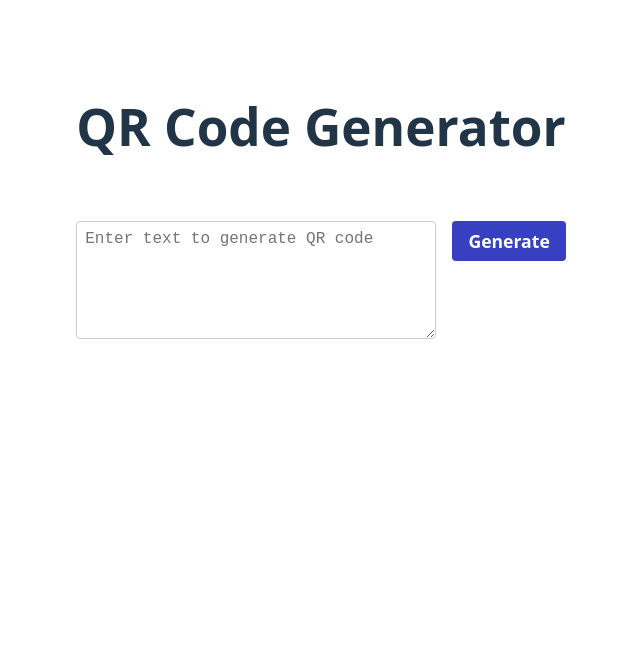
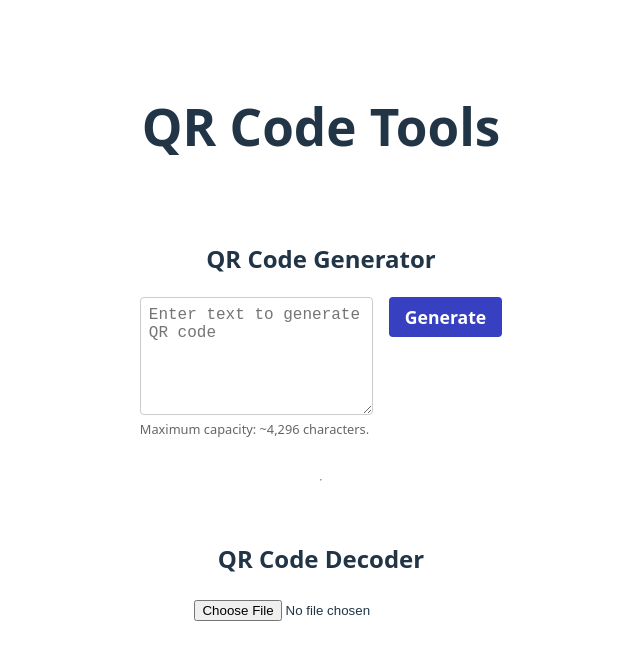
Before and after one commit to ta14-u/utility-tools, a React (Vite) app: page /utility-tools/qr-code-generator in a window 1280 px wide. Shown: the top 660 px of the page, without its empty margins (319-959 px from the left). Built offline with nearby package versions, Linux system fonts and the light colour scheme; the HTML template or start-up script is replaced by a standard one.

Commit message:
QR コード画像生成機能、デコード機能追加 (#25)

```diff
--- a/package.json
+++ b/package.json
@@ -12,10 +12,11 @@
     "preview": "vite preview"
   },
   "dependencies": {
+    "jsqr": "^1.4.0",
+    "qrcode.react": "3.2.0",
     "react": "^19.0.0",
     "react-dom": "^19.0.0",
-    "react-router-dom": "6.30.0",
-    "qrcode.react": "3.2.0"
+    "react-router-dom": "6.30.0"
   },
   "devDependencies": {
     "@biomejs/biome": "^2.3.2",
--- a/src/App.css
+++ b/src/App.css
@@ -76,13 +76,27 @@
   padding: 2rem;
 }
 
+.input-section {
+  display: flex;
+  flex-direction: column;
+  align-items: center;
+  width: 100%;
+  max-width: 500px;
+  margin: 2rem 0;
+}
+
 .input-container {
   display: flex;
   align-items: flex-start;
   gap: 1rem;
-  margin: 2rem 0;
   width: 100%;
-  max-width: 500px;
+}
+
+.message-container {
+  width: 100%;
+  text-align: left;
+  margin-top: 5px;
+  font-size: 0.8em;
 }
 
 .input-container textarea {
@@ -128,3 +142,22 @@
   border-radius: 8px;
   box-shadow: 0 4px 6px rgba(0, 0, 0, 0.1);
 }
+
+.decoder-container {
+  width: 100%;
+  max-width: 500px;
+  margin: 2rem 0;
+}
+
+.decoded-text-box {
+  flex: 1;
+  padding: 0.5rem; /* textarea と統一 */
+  border-radius: 4px; /* textarea と統一 */
+  min-height: 100px; /* textarea と統一 */
+  white-space: pre-wrap;
+  word-break: break-all;
+  text-align: left;
+  font-family: inherit;
+  font-size: 1rem; /* textarea と統一 */
+  box-sizing: border-box;
+}
--- a/src/pages/QRCodeGenerator.tsx
+++ b/src/pages/QRCodeGenerator.tsx
@@ -1,17 +1,94 @@
-import { QRCodeSVG } from "qrcode.react";
+import jsQR from "jsqr";
+import { QRCodeCanvas } from "qrcode.react";
 import { useState } from "react";
 
 const QRCodeGenerator = () => {
   const [text, setText] = useState("");
   const [qrCodeText, setQrCodeText] = useState("");
+  const [decodedText, setDecodedText] = useState("");
+  const [generateError, setGenerateError] = useState("");
+
+  const [copyStatus, setCopyStatus] = useState("");
 
   const handleGenerateQRCode = () => {
+    if (text.length > 4296) {
+      setGenerateError(
+        "Text is too long for a QR code (maximum 4,296 characters).",
+      );
+      setQrCodeText("");
+    } else {
+      setGenerateError("");
       setQrCodeText(text);
+    }
+  };
+
+  const downloadPNG = () => {
+    const canvas = document.querySelector("canvas");
+    if (canvas) {
+      const url = canvas.toDataURL("image/png");
+      const link = document.createElement("a");
+      link.href = url;
+      link.download = "qrcode.png";
+      document.body.appendChild(link);
+      link.click();
+      document.body.removeChild(link);
+    }
+  };
+
+  const handleImageUpload = (e: React.ChangeEvent<HTMLInputElement>) => {
+    const file = e.target.files?.[0];
+    if (file) {
+      const reader = new FileReader();
+      reader.onload = (event) => {
+        const img = new Image();
+        img.onload = () => {
+          const canvas = document.createElement("canvas");
+          const context = canvas.getContext("2d");
+          if (context) {
+            canvas.width = img.width;
+            canvas.height = img.height;
+            context.drawImage(img, 0, 0, img.width, img.height);
+            const imageData = context.getImageData(
+              0,
+              0,
+              canvas.width,
+              canvas.height,
+            );
+            const code = jsQR(
+              imageData.data,
+              imageData.width,
+              imageData.height,
+            );
+            if (code) {
+              setDecodedText(code.data);
+            } else {
+              setDecodedText(
+                "Could not decode QR code. Please ensure the image is clear and the QR code is not too small or distorted. Note: QR codes have a maximum capacity (approx. 4,296 alphanumeric characters).",
+              );
+            }
+          }
+        };
+        img.src = event.target?.result as string;
+      };
+      reader.readAsDataURL(file);
+    }
+  };
+
+  const handleCopy = async () => {
+    try {
+      await navigator.clipboard.writeText(decodedText);
+      setCopyStatus("Copied!");
+      setTimeout(() => setCopyStatus(""), 2000);
+    } catch {
+      setCopyStatus("Failed to copy");
+    }
   };
 
   return (
     <div className="qr-code-generator">
-      <h1>QR Code Generator</h1>
+      <h1>QR Code Tools</h1>
+      <div className="input-section">
+        <h2>QR Code Generator</h2>
         <div className="input-container">
           <textarea
             value={text}
@@ -22,11 +99,92 @@ const QRCodeGenerator = () => {
             Generate
           </button>
         </div>
+        <div className="message-container">
+          {generateError ? (
+            <div className="error-message" style={{ color: "#cf1322" }}>
+              {generateError}
+            </div>
+          ) : (
+            <div className="capacity-hint" style={{ color: "#666" }}>
+              Maximum capacity: ~4,296 characters.
+            </div>
+          )}
+        </div>
+      </div>
+
       {qrCodeText && (
         <div className="qr-code-container">
-          <QRCodeSVG value={qrCodeText} size={256} />
+          <QRCodeCanvas value={qrCodeText} size={256} includeMargin={true} />
+          <div className="action-container">
+            <button type="button" onClick={downloadPNG}>
+              Download PNG
+            </button>
+          </div>
         </div>
       )}
+
+      <hr />
+
+      <div className="decoder-container">
+        <h2>QR Code Decoder</h2>
+        <input type="file" accept="image/*" onChange={handleImageUpload} />
+        {decodedText && (
+          <div className="decoded-result">
+            <h3>Decoded Text:</h3>
+            <div
+              className="decoded-result-container"
+              style={{
+                display: "flex",
+                alignItems: "flex-start",
+                gap: "10px",
+                width: "100%",
+              }}
+            >
+              <div
+                className="decoded-text-box"
+                style={{
+                  backgroundColor: decodedText.startsWith("Could not decode")
+                    ? "#fff3f3"
+                    : "#e8f0fe",
+                  border: decodedText.startsWith("Could not decode")
+                    ? "2px solid #ff4d4f"
+                    : "2px solid #4285f4",
+                  color: decodedText.startsWith("Could not decode")
+                    ? "#cf1322"
+                    : "#1a0dab",
+                }}
+              >
+                {decodedText}
+              </div>
+              {!decodedText.startsWith("Could not decode") && (
+                <div
+                  className="copy-action-container"
+                  style={{
+                    display: "flex",
+                    flexDirection: "column",
+                    alignItems: "center",
+                    gap: "5px",
+                    flexShrink: 0,
+                  }}
+                >
+                  <button
+                    type="button"
+                    onClick={handleCopy}
+                    style={{ whiteSpace: "nowrap" }}
+                  >
+                    Copy
+                  </button>
+                  {copyStatus && (
+                    <span style={{ fontSize: "0.8em", color: "green" }}>
+                      {copyStatus}
+                    </span>
+                  )}
+                </div>
+              )}
+            </div>
+          </div>
+        )}
+      </div>
     </div>
   );
 };
```
Also changed, not shown: 1 other file (tests, documents, lock files or other folders). Lines whose indentation alone changed are shown as unchanged.
